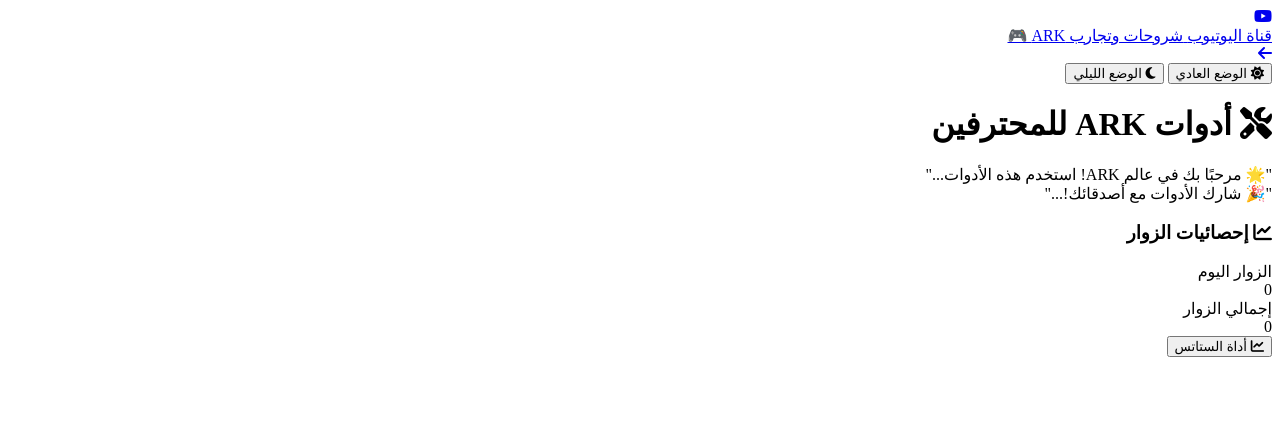
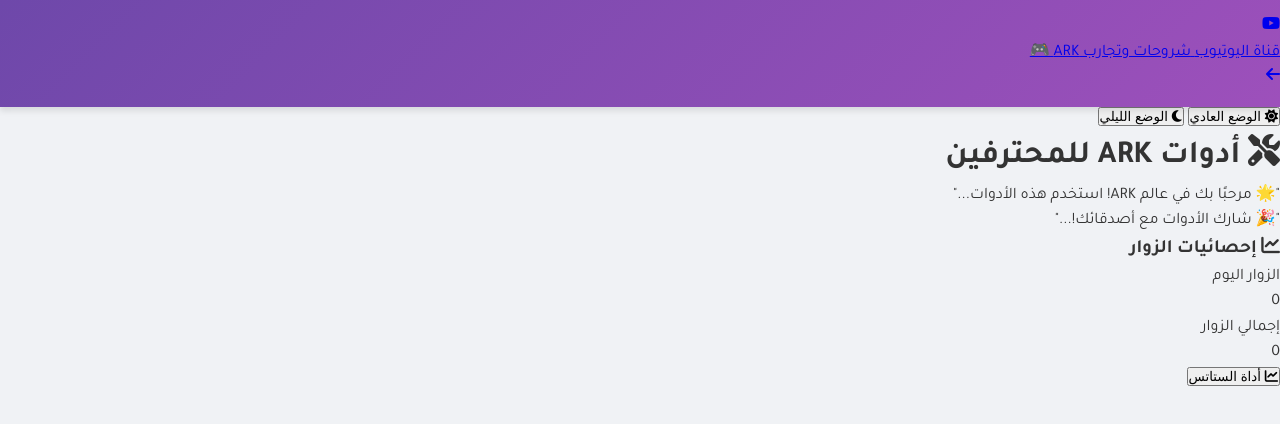
Before and after one commit to ikeira1/ark-tools, a plain HTML site: page index.html in a window 1280 px wide. Drawn offline with Linux system fonts and the light colour scheme.

Commit message:
Update style.css

```diff
--- a/css/style.css
+++ b/css/style.css
@@ -1 +1,48 @@
-/* Main style file */
+/* المتغيرات العامة */
+:root {
+    --primary: #6e48aa;
+    --secondary: #9d50bb;
+    --dark: #2d3748;
+    --light: #f7fafc;
+    --accent: #e53e3e;
+    --success: #4CAF50;
+    --info: #2196F3;
+    --warning: #FF9800;
+    --danger: #F44336;
+    --discord: #5865F2;
+    --youtube: #FF0000;
+    --donate: #FF6B6B;
+    --bg-color: #f0f2f5;
+    --text-color: #333;
+    --card-bg: #fff;
+    --footer-bg: #2d3748;
+    --footer-text: #f7fafc;
+}
+
+/* التنسيقات العامة */
+* {
+    box-sizing: border-box;
+    margin: 0;
+    padding: 0;
+}
+
+body {
+    font-family: 'Tajawal', sans-serif;
+    background: var(--bg-color);
+    color: var(--text-color);
+    line-height: 1.6;
+    padding-bottom: 80px;
+}
+
+/* شريط الحسابات العلوي */
+.account-bar {
+    background: linear-gradient(135deg, var(--primary), var(--secondary));
+    color: white;
+    padding: 15px 0;
+    box-shadow: 0 4px 6px rgba(0,0,0,0.1);
+    position: sticky;
+    top: 0;
+    z-index: 1000;
+}
+
+/* باقي التنسيقات... *//* Main style file */
```
